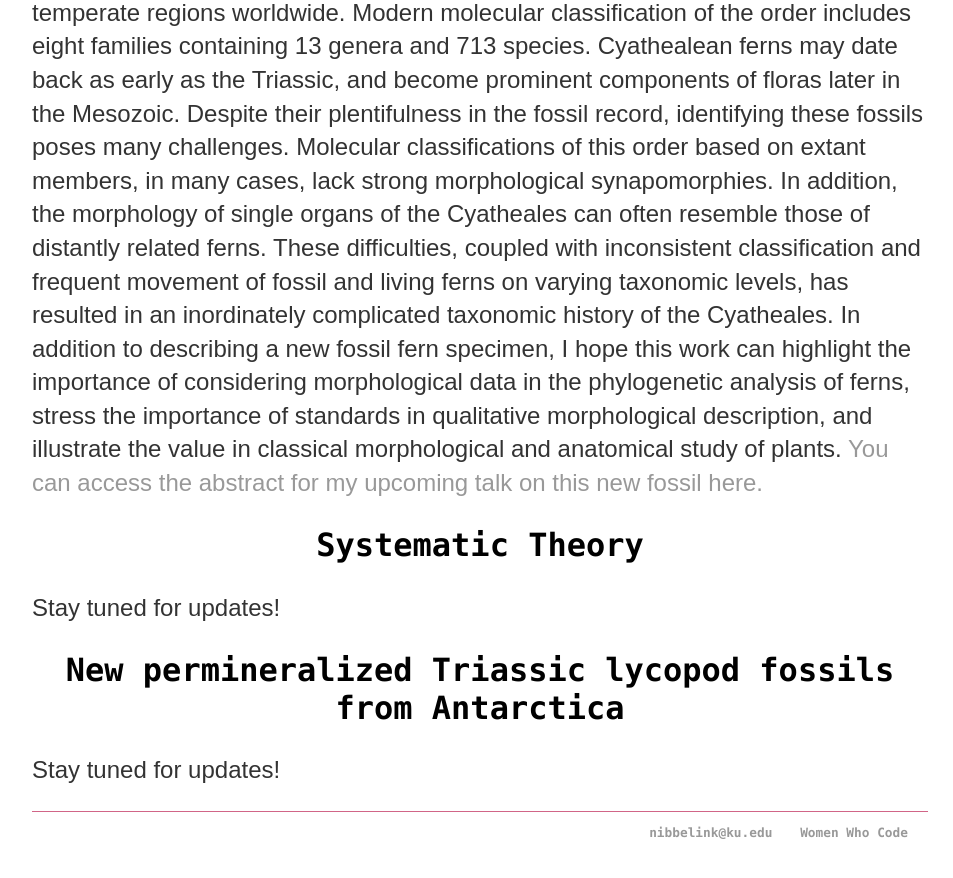
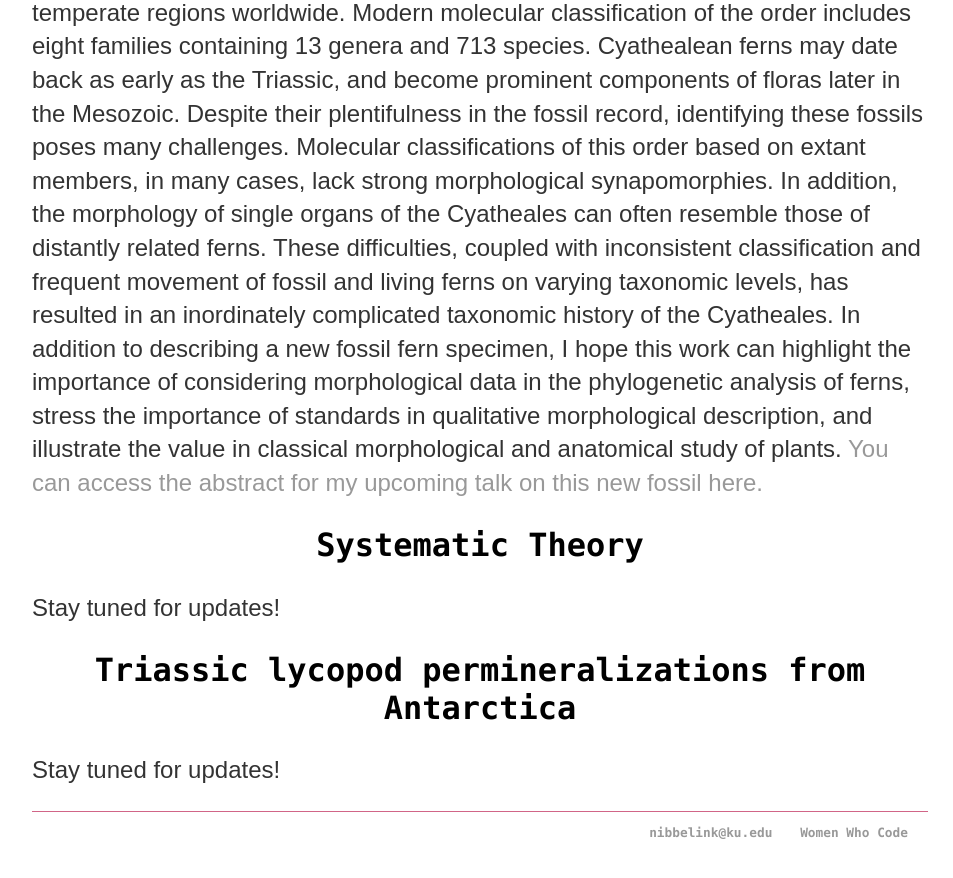
Before and after one commit to megannibbs/megannibbelink.github.io, a Jekyll site: the page built from pubs/index.html, in a window 1280 px wide and 900 px high, scrolled down 1480 px. Shown: the top 878 px of the window, without its empty margins (160-1113 px from the left). Built offline with Jekyll 4.4.1, drawn with Linux system fonts in a browser that asks for light colours.

Commit message:
Update index.html

```diff
--- a/pubs/index.html
+++ b/pubs/index.html
@@ -32,6 +32,6 @@ title: Meg Nibbelink | Research
 		<a href="https://botanyconference.org/engine/search/index.php?func=detail&aid=743">You can access the abstract for my upcoming talk on this new fossil here.</a></p>
 	<div align="center"><h2>Systematic Theory</h2></div>
 	<p>Stay tuned for updates!</p>
-	<div align="center"><h2>New permineralized Triassic lycopod fossils from Antarctica</h2></div>
+	<div align="center"><h2>Triassic lycopod permineralizations from Antarctica</h2></div>
 	<p>Stay tuned for updates!</p>
 </div><!-- /.blurb -->
```
